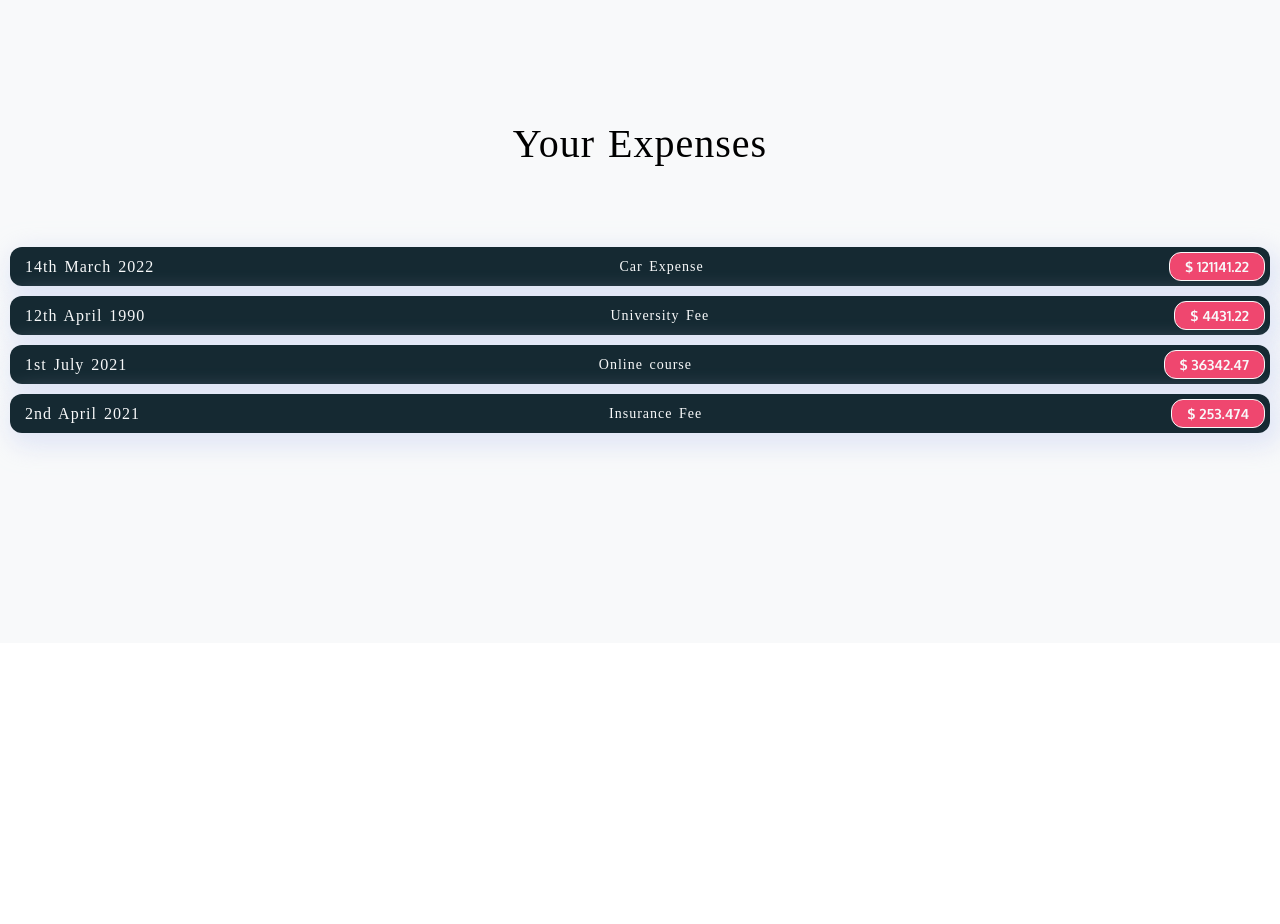
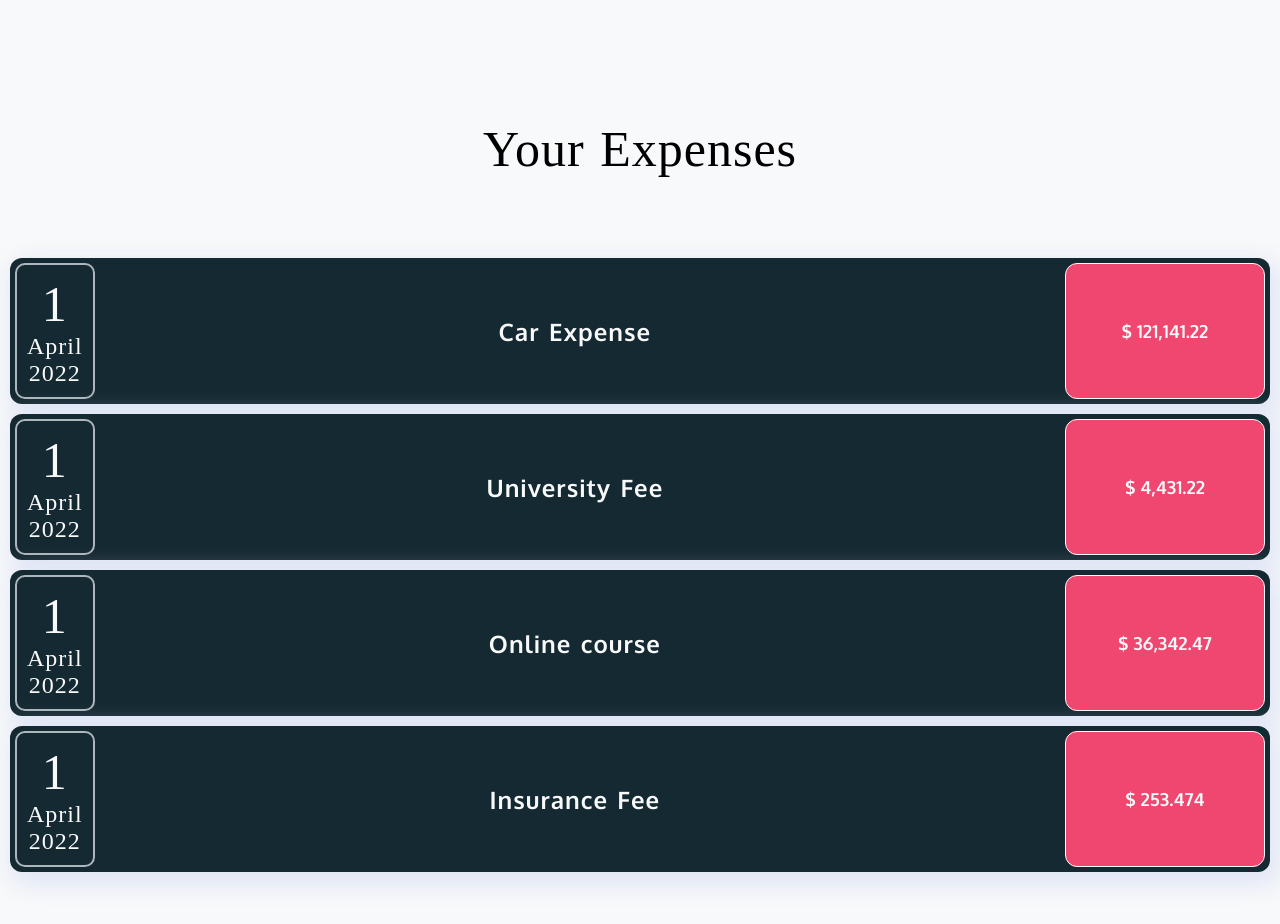
Before and after one commit to AyeshaMunawar-profile/expense-management-system, a React (Create React App) app: page / in a window 1280 px wide. Shown: the part 880-1804 px from the top of the page. Before the commit the page ends 1523 px from the top, so only its background shows below. Built offline with nearby package versions, Linux system fonts and the light colour scheme; a web font is replaced by a local one.

Commit message:
EMS> Format date and description in expense item
EMS> Format date and description in expense item

```diff
--- a/src/App.js
+++ b/src/App.js
@@ -5,22 +5,26 @@ import ExpenseTracker from "./Container/ExpenseTracker/ExpenseTracker";
 function App() {
     const expenses = [
         {
-            date: "14th March 2022",
+            id: "expense-1",
+            date: new Date(),
             expenseTitle: "Car Expense",
             amount: 121141.22
         },
         {
-            date: "12th April 1990",
+            id: "expense-2",
+            date: new Date(),
             expenseTitle: "University Fee",
             amount: 4431.22
         },
         {
-            date: "1st July 2021",
+            id: "expense-3",
+            date: new Date(),
             expenseTitle: "Online course",
             amount: 36342.47
         },
         {
-            date: "2nd April 2021",
+            id: "expense-4",
+            date: new Date(),
             expenseTitle: "Insurance Fee",
             amount: 253.474
         }
@@ -28,7 +32,7 @@ function App() {
     return (
         <div className="App">
             <Header/>
-            <ExpenseTracker expenses={expenses} />
+            <ExpenseTracker expenses={expenses}/>
         </div>
     );
 }
--- a/src/Components/ExpenseItem/ExpenseItem.css
+++ b/src/Components/ExpenseItem/ExpenseItem.css
@@ -1,7 +1,7 @@
 .expense-item {
     display: flex;
     justify-content: space-between;
-    align-items: center;
+    align-items: stretch;
     box-shadow: 5px 8px 24px 5px rgba(208, 216, 243, 0.6);
     padding: 0.5rem;
     margin: 1rem 0;
@@ -11,45 +11,87 @@
 
 .expense-item__description {
     display: flex;
-    flex-direction: column;
+    flex-direction: row;
     gap: 1rem;
-    align-items: flex-end;
-    flex-flow: column-reverse;
+    align-items: center;
+    flex-flow: row nowrap;
     justify-content: flex-start;
-    flex: 1;
+    flex-grow: 1;
+}
+
+.expense-item__title {
+    font-size: 1.8rem;
+    flex-grow: 1;
+    color: var(--color-white-0);
+}
+
+.expense-item__title h3 {
+    align-self: center;
 }
 
 .expense-item h2 {
-    font-size: 1.6rem;
+    font-size: 1.8rem;
     flex: 1;
     margin: 0 1rem;
     color: var(--color-white-0);
 }
 
+.expense-date {
+    display: flex;
+    flex-direction: column;
+    flex-wrap: nowrap;
+    justify-content: center;
+    align-items: center;
+    color: var(--color-white-0);
+    padding: 1rem;
+    border: 2px solid var(--color-grey--1);
+    border-radius: 1rem;
+}
+
 .expense-item__price {
-    font-size: 1.4rem;
-    font-weight: bold;
-    color: var(--color-white-0);
+    min-width: 20rem;
     background-color: var(--color-pink-0);
     border: 1px solid var(--color-white-0);
     padding: 0.5rem;
     border-radius: 12px;
+    align-self: stretch;
+    justify-self: center;
+    display: flex;
+    flex-flow: column nowrap;
+    align-items: center;
+    justify-content: center;
+
 }
 
-@media (min-width: 580px) {
+.expense-item__price h3 {
+    font-size: 1.8rem;
+    font-weight: bold;
+    color: var(--color-white-0);
+}
+
+@media (max-width: 580px) {
     .expense-item__description {
-        flex-direction: row;
+        flex-direction: column;
+        flex-wrap: nowrap;
         align-items: center;
-        justify-content: flex-start;
+        justify-content: space-between;
         flex: 1;
+        margin: 1rem 1rem;
     }
 
     .expense-item__description h2 {
-        font-size: 1.4rem;
+        font-size: 1.8rem;
+        width: 100%;
+        text-align: center;
     }
 
     .expense-item__price {
-        font-size: 1.4rem;
-        padding: 0.5rem 1.5rem;
+        font-size: 1.8rem;
+        padding: 2rem 1.5rem;
+    }
+
+    .expense-item__title {
+        line-height: 3;
+        flex-grow: 0;
     }
 }
--- a/src/Components/ExpenseItem/ExpenseItem.js
+++ b/src/Components/ExpenseItem/ExpenseItem.js
@@ -3,14 +3,19 @@ import "./ExpenseItem.css"
 
 function ExpenseItem(props) {
     const {date, expenseTitle, amount} = props;
+    const day = date.getDay().toLocaleString();
+    const month = date.toLocaleString('default', {month: 'long'});
+    const year = date.getFullYear().toString();
     return (
         <div className="expense-item">
             <div className="expense-date">
-                <h2 className="date-text paragraph heading">{date}</h2>
+                <h1 className="date-text paragraph heading">{day}</h1>
+                <h3 className="date-text paragraph heading">{month}</h3>
+                <h3 className="date-text paragraph heading">{year}</h3>
             </div>
             <div className="expense-item__description">
-                <h2 className="expense-item__title heading">{expenseTitle}</h2>
-                <h3 className="paragraph expense-item__price">{`$ ${amount}`}</h3>
+                <div className="expense-item__title heading"><h3>{expenseTitle}</h3></div>
+                <div className="paragraph expense-item__price"><h3>{`$ ${amount.toLocaleString()}`}</h3></div>
             </div>
         </div>
     );
--- a/src/Container/ExpenseTracker/ExpenseTracker.js
+++ b/src/Container/ExpenseTracker/ExpenseTracker.js
@@ -7,7 +7,7 @@ function ExpenseTracker(props) {
     let expenseListComponent = []
     const getExpenseListComponent = () => {
         expensesList.forEach(expense => {
-            expenseListComponent.push(<ExpenseItem {...expense}/>)
+            expenseListComponent.push(<ExpenseItem {...expense} key={expense.id}/>)
         })
         return expenseListComponent;
     }
--- a/src/index.css
+++ b/src/index.css
@@ -58,7 +58,7 @@ p, h4, h5, h6 {
 }
 
 h1 {
-    font-size: 4rem;
+    font-size: 5rem;
 }
 
 h2 {
```
